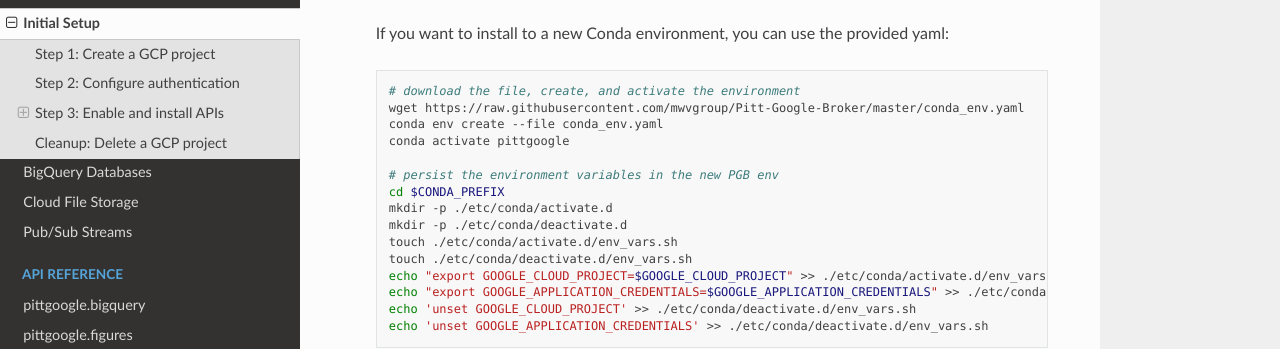
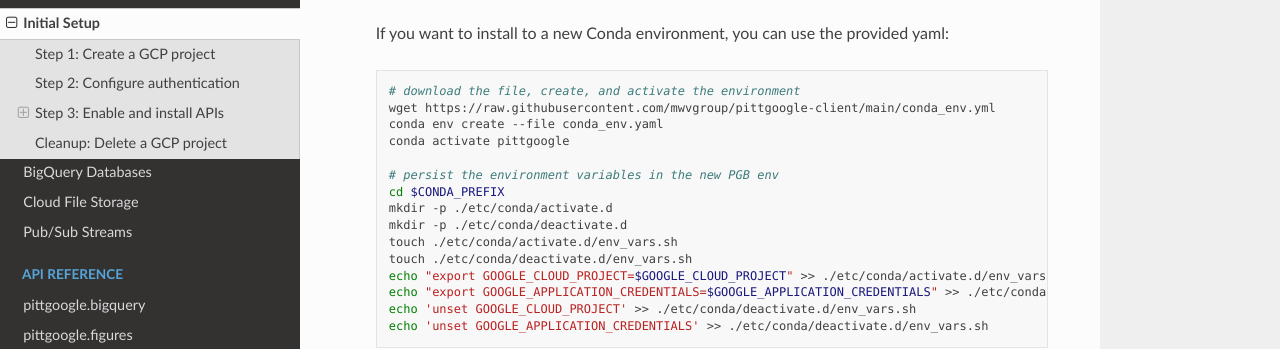
Before and after one commit to mwvgroup/pittgoogle-client, a Sphinx documentation site: the page built from docs/source/access-data/initial-setup.rst, in a window 1280 px wide and 900 px high, scrolled down 2043 px. Shown: the part 159-508 px from the top of the window. Built offline with Sphinx 7.4.7 and the Read the Docs theme 2.0.0, drawn with Linux system fonts in a browser that asks for light colours; some of the changed lines change nothing that is shown.

Commit message:
update link to conda_env.yml

```diff
--- a/docs/source/access-data/initial-setup.rst
+++ b/docs/source/access-data/initial-setup.rst
@@ -120,7 +120,7 @@
     .. code-block:: bash
 
         # download the file, create, and activate the environment
-        wget https://raw.githubusercontent.com/mwvgroup/Pitt-Google-Broker/master/conda_env.yaml
+        wget https://raw.githubusercontent.com/mwvgroup/pittgoogle-client/main/conda_env.yml
         conda env create --file conda_env.yaml
         conda activate pittgoogle
 
```
Also changed, not shown: conda_env.yml (renamed from conda_env.yaml).
